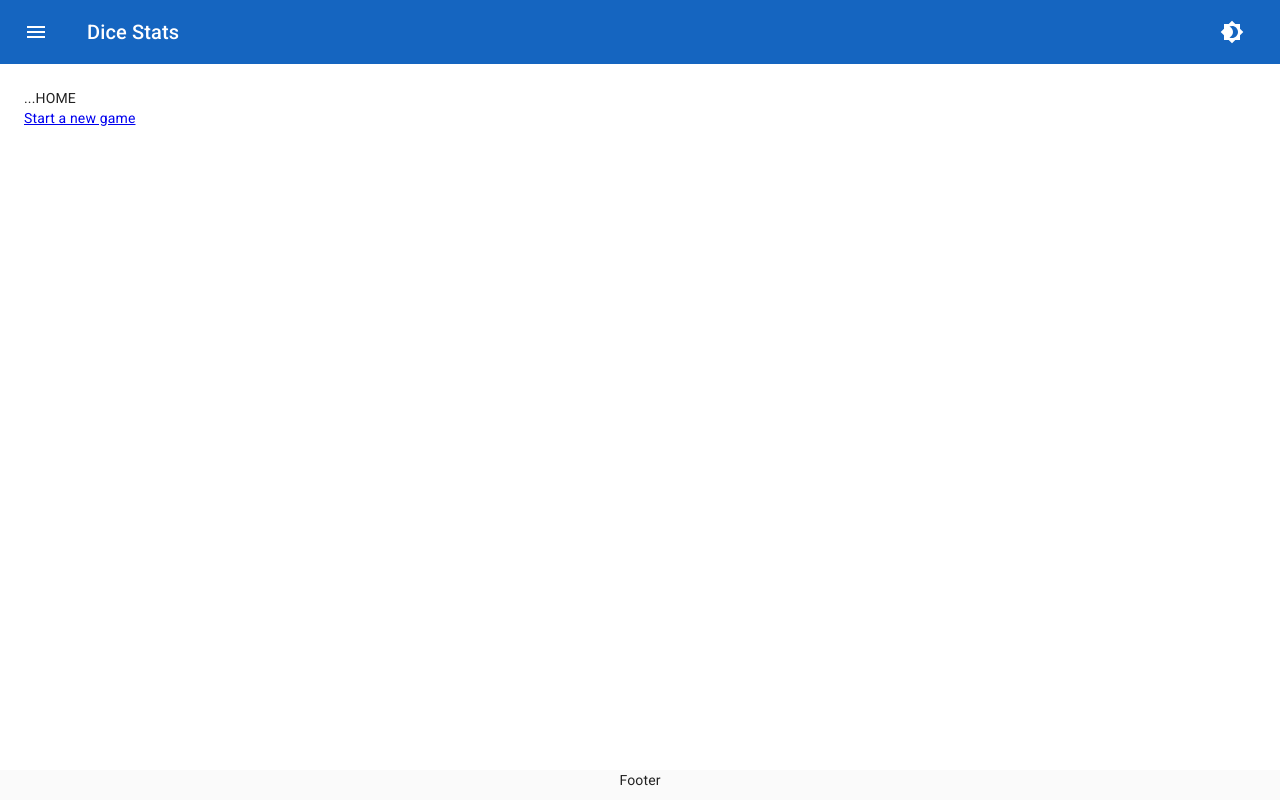
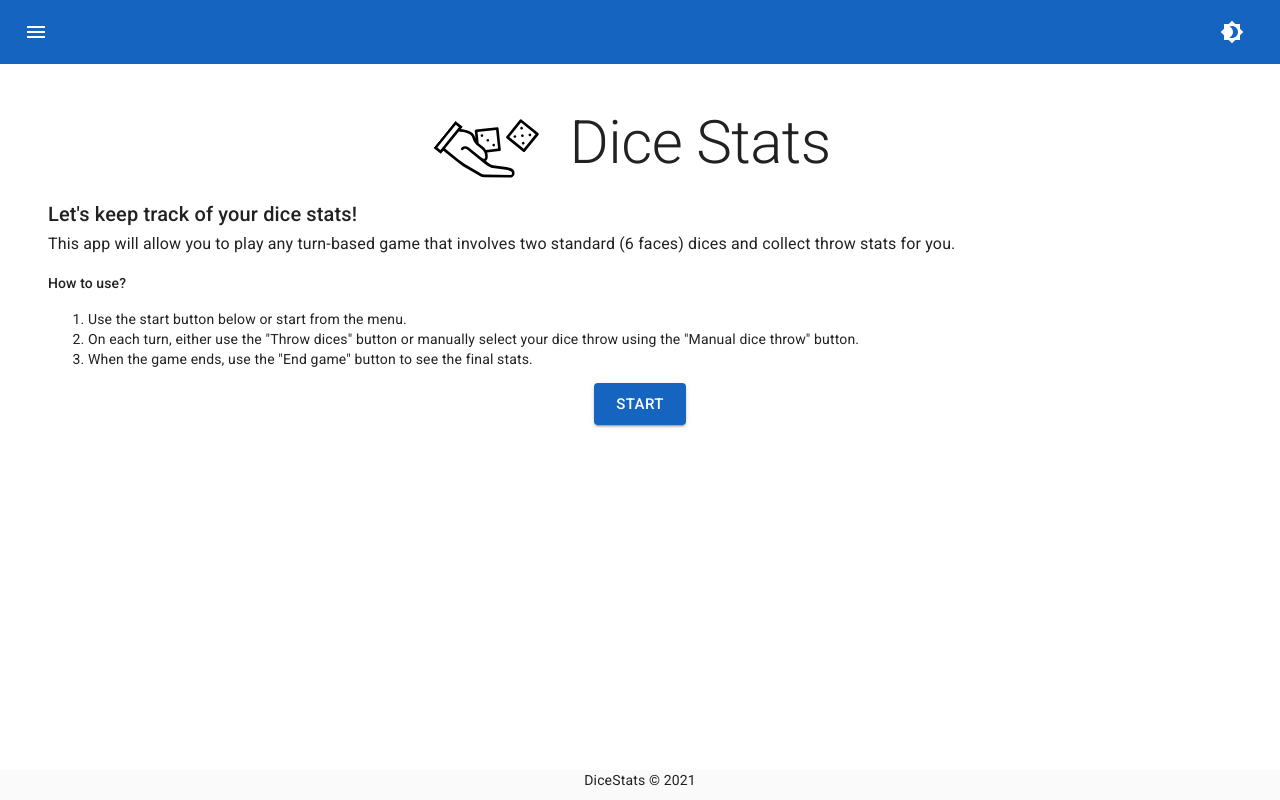
Before and after one commit to maximobesteiro/dice-stats, a React (Create React App) app: page / in a window 1280 px wide. Built offline with nearby package versions, Linux system fonts and the light colour scheme.

Commit message:
Added route leaving guard mechanism. Fixed start game button from home.

```diff
--- a/src/assets/App.css
+++ b/src/assets/App.css
@@ -8,9 +8,15 @@
   margin: 0 5vmin;
 }
 
+.home {
+  display: flex;
+  align-items: center;
+  justify-content: center;
+}
+
 @media (prefers-reduced-motion: no-preference) {
   .app-logo {
-    animation: app-logo-spin infinite 5s linear;
+    transform: rotate(39deg);
   }
 }
 
@@ -25,7 +31,8 @@
   color: white;
 }
 
-.app-header h1, .app-header p {
+.app-header h1,
+.app-header p {
   margin: 10px 0;
 }
 
--- /dev/null
+++ b/src/components/PromptDialog.tsx
@@ -0,0 +1,53 @@
+import { FC } from "react";
+import Button from "@material-ui/core/Button";
+import Dialog from "@material-ui/core/Dialog";
+import DialogActions from "@material-ui/core/DialogActions";
+import DialogContent from "@material-ui/core/DialogContent";
+import DialogContentText from "@material-ui/core/DialogContentText";
+import DialogTitle from "@material-ui/core/DialogTitle";
+
+interface PromptDialogProps {
+  open: boolean;
+  titleText: string;
+  contentText: string;
+  cancelButtonText: string;
+  confirmButtonText: string;
+  onConfirm: () => void;
+  onCancel: () => void;
+}
+
+const PromptDialog: FC<PromptDialogProps> = ({
+  open,
+  onConfirm,
+  onCancel,
+  titleText,
+  contentText,
+  cancelButtonText,
+  confirmButtonText,
+}) => {
+  return (
+    <Dialog
+      open={open}
+      onClose={onCancel}
+      aria-labelledby="alert-dialog-title"
+      aria-describedby="alert-dialog-description"
+    >
+      <DialogTitle id="alert-dialog-title">{titleText}</DialogTitle>
+      <DialogContent>
+        <DialogContentText id="alert-dialog-description">
+          {contentText}
+        </DialogContentText>
+      </DialogContent>
+      <DialogActions>
+        <Button onClick={onCancel} color="primary">
+          {cancelButtonText}
+        </Button>
+        <Button onClick={onConfirm} color="primary" autoFocus>
+          {confirmButtonText}
+        </Button>
+      </DialogActions>
+    </Dialog>
+  );
+};
+
+export default PromptDialog;
--- /dev/null
+++ b/src/components/RouteLeavingGuard.tsx
@@ -0,0 +1,57 @@
+import { Location } from "history";
+import React, { useEffect, useState } from "react";
+import { Prompt, useLocation } from "react-router-dom";
+import WarningDialog from "./PromptDialog";
+interface Props {
+  when?: boolean | undefined;
+  navigate: (path: string) => void;
+  shouldBlockNavigation: (location: Location) => boolean;
+}
+const RouteLeavingGuard = ({
+  when,
+  navigate,
+  shouldBlockNavigation,
+}: Props) => {
+  const [modalVisible, setModalVisible] = useState(false);
+  const [lastLocation, setLastLocation] = useState<Location | null>(null);
+  const [confirmedNavigation, setConfirmedNavigation] = useState(false);
+  const currentLocation = useLocation();
+  const closeModal = () => {
+    setModalVisible(false);
+  };
+  const handleBlockedNavigation = (nextLocation: Location): boolean => {
+    if (nextLocation.pathname === currentLocation.pathname) return false;
+    if (!confirmedNavigation && shouldBlockNavigation(nextLocation)) {
+      setModalVisible(true);
+      setLastLocation(nextLocation);
+      return false;
+    }
+    return true;
+  };
+  const handleConfirmNavigationClick = () => {
+    setModalVisible(false);
+    setConfirmedNavigation(true);
+  };
+  useEffect(() => {
+    if (confirmedNavigation && lastLocation) {
+      // Navigate to the previous blocked location with your navigate function
+      navigate(lastLocation.pathname);
+    }
+  }, [confirmedNavigation, lastLocation, navigate]);
+  return (
+    <>
+      <Prompt when={when} message={handleBlockedNavigation} />
+      {/* Your own alert/dialog/modal component */}
+      <WarningDialog
+        open={modalVisible}
+        titleText="Abandon current game?"
+        contentText="You will lose your current throw history."
+        cancelButtonText="DISMISS"
+        confirmButtonText="CONFIRM"
+        onCancel={closeModal}
+        onConfirm={handleConfirmNavigationClick}
+      />
+    </>
+  );
+};
+export default RouteLeavingGuard;
--- a/src/components/game/EndGameButton.tsx
+++ b/src/components/game/EndGameButton.tsx
@@ -115,7 +115,7 @@ const EndGameButton = (props: EndGameProps) => {
         <DialogContent dividers>
           <Typography gutterBottom>
             Tap or click on any of the bars in the next chart to see specific
-            throw history of the selected number.
+            throw history for the selected number.
           </Typography>
           <ThrowsHistogram
             throws={props.throws}
--- a/src/components/layout/Footer.tsx
+++ b/src/components/layout/Footer.tsx
@@ -1,7 +1,7 @@
 import { FC } from "react";
 
 const Footer: FC = () => {
-  return <div style={{ textAlign: "center" }}>Footer</div>;
+  return <div style={{ textAlign: "center" }}>DiceStats &#169; 2021</div>;
 };
 
 export default Footer;
--- a/src/components/layout/Header.tsx
+++ b/src/components/layout/Header.tsx
@@ -1,18 +1,12 @@
 import { FC, ReactElement } from "react";
 import { createStyles, makeStyles, Theme } from "@material-ui/core/styles";
-import {
-  AppBar,
-  Toolbar,
-  Typography,
-  IconButton,
-  Tooltip,
-} from "@material-ui/core";
+import { AppBar, Toolbar, IconButton, Tooltip } from "@material-ui/core";
 import MenuIcon from "@material-ui/icons/Menu";
 import BrightnessHighIcon from "@material-ui/icons/BrightnessHigh";
 import Brightness4Icon from "@material-ui/icons/Brightness4";
 
 // constants
-import { APP_TITLE, DRAWER_WIDTH } from "../../utils/constants";
+import { DRAWER_WIDTH } from "../../utils/constants";
 
 // define css-in-js
 const useStyles = makeStyles((theme: Theme) =>
@@ -81,9 +75,6 @@ const Header: FC<Props> = ({
           >
             <MenuIcon />
           </IconButton>
-          <Typography variant="h6" noWrap>
-            {APP_TITLE}
-          </Typography>
         </div>
         <IconButton color="inherit" onClick={toggleTheme}>
           {useDefaultTheme ? (
--- a/src/pages/Game.tsx
+++ b/src/pages/Game.tsx
@@ -1,9 +1,10 @@
 import React, { useState } from "react";
-import logo from "../assets/dice-stats-logo.svg";
 import "../assets/App.css";
 import TurnBoard from "../components/game/TurnBoard";
 import EndGameButton from "../components/game/EndGameButton";
 import { Helmet } from "react-helmet";
+import RouteLeavingGuard from "../components/RouteLeavingGuard";
+import { useHistory } from "react-router-dom";
 
 // constants
 import { PAGE_TITLE_GAME } from "../utils/constants";
@@ -12,6 +13,7 @@ function Game() {
   const [gameId, setGameId] = useState(1);
   const [throws, setThrows] = useState(Array<number>());
   const [endGameDisabled, setEndGameDisabled] = useState(true);
+  const history = useHistory();
 
   const handleNewGame = () => {
     setGameId(gameId + 1);
@@ -30,17 +32,11 @@ function Game() {
         <title>{PAGE_TITLE_GAME}</title>
       </Helmet>
       <div className="app">
-        <header className="app-header">
-          <h1>
-            <img src={logo} className="app-logo" alt="logo" />
-            Dice Stats
-            <img src={logo} className="app-logo" alt="logo" />
-          </h1>
-          <p>
-            Play your dice-based game! <br />
-            I'll keep track of the stats ;-)
-          </p>
-        </header>
+        <RouteLeavingGuard
+          when={!endGameDisabled}
+          navigate={(path) => history.push(path)}
+          shouldBlockNavigation={() => true}
+        />
         <TurnBoard
           key={gameId}
           throws={throws}
--- a/src/pages/Home.tsx
+++ b/src/pages/Home.tsx
@@ -1,19 +1,83 @@
-import { Link } from "react-router-dom";
 import { Helmet } from "react-helmet";
+import { Typography, Container, Button, Box } from "@material-ui/core/";
+import { makeStyles, createStyles, Theme } from "@material-ui/core/styles";
+import { useHistory } from "react-router-dom";
+
+import logo from "../assets/dice-stats-logo.svg";
+import "../assets/App.css";
 
 // constants
 import { PAGE_TITLE_HOME } from "../utils/constants";
 
+const useStyles = makeStyles((theme: Theme) =>
+  createStyles({
+    header: {
+      flex: 1,
+      display: "flex",
+      flexDirection: "row",
+      alignItems: "center",
+      justifyContent: "center",
+      marginLeft: -40,
+      paddingTop: 15,
+      paddingBottom: 15,
+    },
+    instructions: {
+      paddingTop: 15,
+    },
+    button: {
+      display: "flex",
+      justifyContent: "center",
+    },
+  })
+);
+
 const Home = () => {
+  const classes = useStyles();
+  const history = useHistory();
   return (
     <>
       <Helmet>
         <title>{PAGE_TITLE_HOME}</title>
       </Helmet>
-      <div>
-        ...HOME <br />
-        <Link to="/play">Start a new game</Link>
-      </div>
+      <Container>
+        <header className={classes.header}>
+          <img src={logo} className="app-logo" alt="logo" />
+          <Typography variant="h2">Dice Stats</Typography>
+        </header>
+        <Typography variant="h6">
+          Let's keep track of your dice stats!
+        </Typography>
+        <Typography variant="subtitle1">
+          This app will allow you to play any turn-based game that involves two
+          standard (6 faces) dices and collect throw stats for you.
+        </Typography>
+        <Typography variant="subtitle2" className={classes.instructions}>
+          How to use?
+        </Typography>
+        <Typography variant="body2">
+          <ol>
+            <li>Use the start button below or start from the menu.</li>
+            <li>
+              On each turn, either use the "Throw dices" button or manually
+              select your dice throw using the "Manual dice throw" button.
+            </li>
+            <li>
+              When the game ends, use the "End game" button to see the final
+              stats.
+            </li>
+          </ol>
+        </Typography>
+        <Box className={classes.button}>
+          <Button
+            variant="contained"
+            color="primary"
+            size="large"
+            onClick={() => history.push("/play")}
+          >
+            Start
+          </Button>
+        </Box>
+      </Container>
     </>
   );
 };
```
